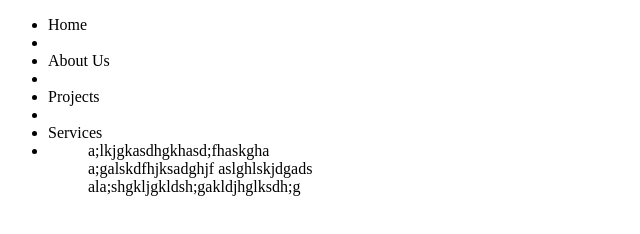
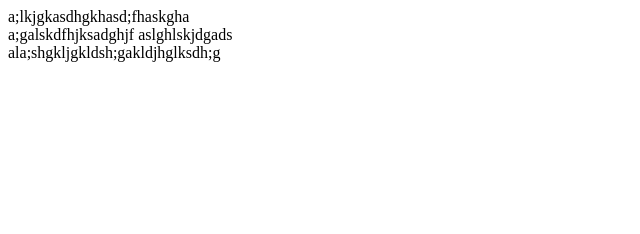
Before and after one commit to maxwelllundgren35/Final-Project, a plain HTML site: page index.html in a window 1280 px wide. Shown: the whole page, without its empty margins (0-640 px from the left). Drawn offline with Linux system fonts and the light colour scheme.

Commit message:
Update index.html

```diff
--- a/index.html
+++ b/index.html
@@ -5,15 +5,7 @@
 	<title>
 	Space Cube
 	</title>
-	<link rel="stylesheet" href="index.css" type="text/css">
-	<ul>
-		<li>Home<li>
-		<li>About Us<li>
-		<li>Projects<li>
-		<li>Services<li>
-	<ul>
-<div class="clear">
-</div>
+	<link rel="stylesheet" href="global.css" type="text/css"
 
 </head>
 <body>
```
